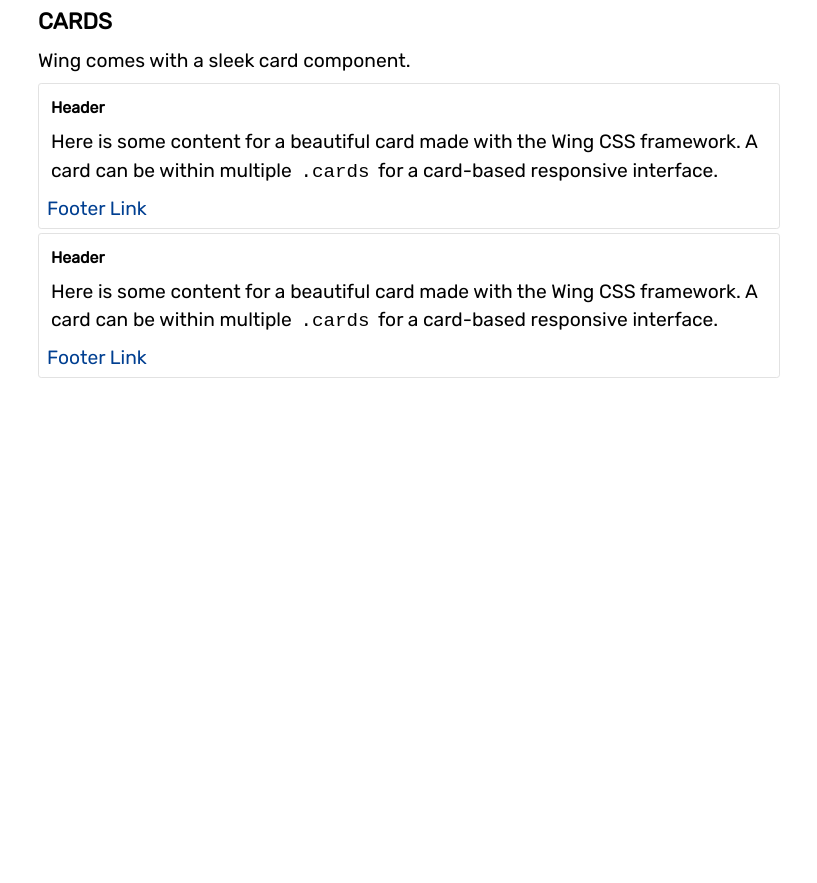
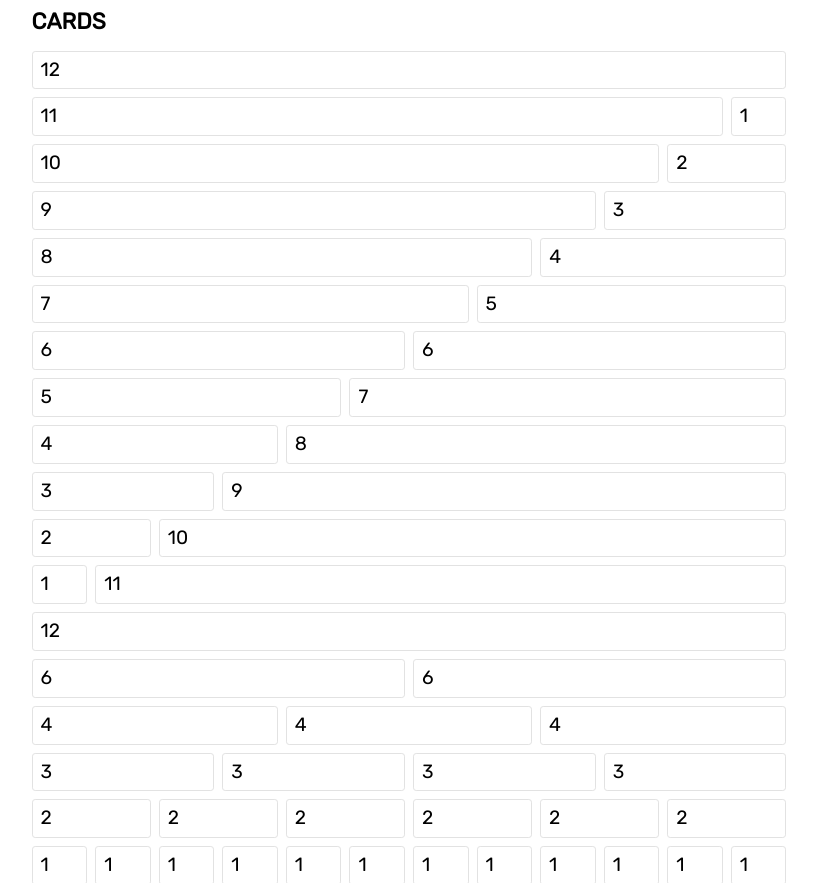
Before and after one commit to simone98dm/gruff-css, a website: page index.html in a window 1280 px wide. Shown: the part 1917-2800 px from the top of the page, without its empty margins (231-1048 px from the left). Before the commit the page ends 2331 px from the top, so only its background shows below. Drawn offline with Linux system fonts and the light colour scheme.

Commit message:
improve demo layouts

```diff
--- a/index.html
+++ b/index.html
@@ -1,5 +1,6 @@
 <!DOCTYPE html>
 <html lang="en">
+
 <head>
   <meta charset="UTF-8" />
   <meta http-equiv="X-UA-Compatible" content="IE=edge" />
@@ -7,9 +8,11 @@
   <title>Document</title>
   <link rel="stylesheet" href="dist/gruff.css" />
 </head>
+
 <body class="">
-    <div class="container">
-      <button onclick="toggleTheme()">toggle</button>
+  <main class="container">
+    <button onclick="toggleTheme()">toggle theme</button>
+    <button onclick="toggleSize()">toggle size</button>
     <div>
       <h3 class="header">GUIDE</h3>
       <p class="content">
@@ -51,22 +54,22 @@
           for buttons.
         </p>
         <div class="row">
-            <div class="col-12">
+          <div class="col-12 mb-2">
             <button>default</button>
-              <button class="success">success</button>
-              <button class="error">error</button>
-              <button class="warning">warning</button>
-              <button class="primary">primary</button>
+            <button class="green">green</button>
+            <button class="red">red</button>
+            <button class="orange">orange</button>
+            <button class="blue">blue</button>
             <button class="dark">dark</button>
             <button class="light">light</button>
             <button disabled>disabled</button>
           </div>
-            <div class="col-12">
+          <div class="col-12 mb-2">
             <button class="sm">default</button>
-              <button class="sm success">success</button>
-              <button class="sm error">error</button>
-              <button class="sm warning">warning</button>
-              <button class="sm primary">primary</button>
+            <button class="sm green">green</button>
+            <button class="sm red">red</button>
+            <button class="sm orange">orange</button>
+            <button class="sm blue">blue</button>
             <button class="sm dark">dark</button>
             <button class="sm light">light</button>
             <button class="sm" disabled>disabled</button>
@@ -96,10 +99,7 @@
         <div class="row">
           <div class="col-6">
             <label>Message</label>
-              <textarea
-                placeholder="Greetings..."
-                spellcheck="false"
-              ></textarea>
+            <textarea placeholder="Greetings..." spellcheck="false"></textarea>
           </div>
         </div>
       </div>
@@ -150,36 +150,129 @@
         </div>
       </div>
 
-        <div class="guide-section">
+      <div class="row">
         <h3 class="header">CARDS</h3>
-          <p class="content">Wing comes with a sleek card component.</p>
-          <div class="cards">
-            <div class="card">
-              <h5>Header</h5>
-              <p>
-                Here is some content for a beautiful card made with the Wing CSS
-                framework. A card can be within multiple
-                <code>.cards</code> for a card-based responsive interface.
-              </p>
-              <a href="#">Footer Link</a>
+        <div class="col-12">
+          <article class="card red">12</article>
         </div>
-            <div class="card">
-              <h5>Header</h5>
-              <p>
-                Here is some content for a beautiful card made with the Wing CSS
-                framework. A card can be within multiple
-                <code>.cards</code> for a card-based responsive interface.
-              </p>
-              <a href="#">Footer Link</a>
+        <div class="col-11">
+          <article class="card green">11</article>
+        </div>
+        <div class="col-1">
+          <article class="card red">1</article>
+        </div>
+        <div class="col-10">
+          <article class="card green">10</article>
+        </div>
+        <div class="col-2">
+          <article class="card red">2</article>
+        </div>
+        <div class="col-9">
+          <article class="card green">9</article>
+        </div>
+        <div class="col-3">
+          <article class="card red">3</article>
+        </div>
+        <div class="col-8">
+          <article class="card green">8</article>
+        </div>
+        <div class="col-4">
+          <article class="card red">4</article>
+        </div>
+        <div class="col-7">
+          <article class="card green">7</article>
+        </div>
+        <div class="col-5">
+          <article class="card red">5</article>
+        </div>
+        <div class="col-6">
+          <article class="card green">6</article>
+        </div>
+        <div class="col-6">
+          <article class="card red">6</article>
+        </div>
+        <div class="col-5">
+          <article class="card green">5</article>
+        </div>
+        <div class="col-7">
+          <article class="card red">7</article>
+        </div>
+        <div class="col-4">
+          <article class="card green">4</article>
+        </div>
+        <div class="col-8">
+          <article class="card red">8</article>
+        </div>
+        <div class="col-3">
+          <article class="card green">3</article>
+        </div>
+        <div class="col-9">
+          <article class="card red">9</article>
+        </div>
+        <div class="col-2">
+          <article class="card green">2</article>
+        </div>
+        <div class="col-10">
+          <article class="card red">10</article>
+        </div>
+        <div class="col-1">
+          <article class="card green">1</article>
+        </div>
+        <div class="col-11">
+          <article class="card red">11</article>
+        </div>
+        <div class="col-12">
+          <article class="card green">12</article>
         </div>
       </div>
+      <div class="row">
+        <div class="col-6"><article class="card green">6</article></div>
+        <div class="col-6"><article class="card red">6</article></div>
+      </div>
+      <div class="row">
+        <div class="col-4"><article class="card green">4</article></div>
+        <div class="col-4"><article class="card red">4</article></div>
+        <div class="col-4"><article class="card green">4</article></div>
+      </div>
+      <div class="row">
+        <div class="col-3"><article class="card green">3</article></div>
+        <div class="col-3"><article class="card red">3</article></div>
+        <div class="col-3"><article class="card green">3</article></div>
+        <div class="col-3"><article class="card red">3</article></div>
+      </div>
+      <div class="row">
+        <div class="col-2"><article class="card green">2</article></div>
+        <div class="col-2"><article class="card red">2</article></div>
+        <div class="col-2"><article class="card green">2</article></div>
+        <div class="col-2"><article class="card red">2</article></div>
+        <div class="col-2"><article class="card green">2</article></div>
+        <div class="col-2"><article class="card red">2</article></div>
+      </div>
+      <div class="row">
+        <div class="col-1"><article class="card green">1</article></div>
+        <div class="col-1"><article class="card red">1</article></div>
+        <div class="col-1"><article class="card green">1</article></div>
+        <div class="col-1"><article class="card red">1</article></div>
+        <div class="col-1"><article class="card green">1</article></div>
+        <div class="col-1"><article class="card red">1</article></div>
+        <div class="col-1"><article class="card green">1</article></div>
+        <div class="col-1"><article class="card red">1</article></div>
+        <div class="col-1"><article class="card green">1</article></div>
+        <div class="col-1"><article class="card red">1</article></div>
+        <div class="col-1"><article class="card green">1</article></div>
+        <div class="col-1"><article class="card red">1</article></div>
       </div>
     </div>
-    </div>
+  </main>
   <script>
     function toggleTheme() {
       document.getElementsByTagName("body")[0].classList.toggle("dark");
     }
+    function toggleSize() {
+      document.getElementsByTagName("main")[0].classList.toggle("container-fluid");
+      document.getElementsByTagName("main")[0].classList.toggle("container");
+    }
   </script>
 </body>
+
 </html>
```
Also changed, not shown: demo.html (+40 -10 lines). Lines whose indentation alone changed are shown as unchanged.
